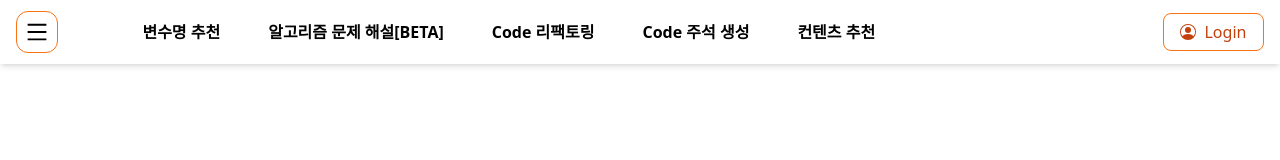
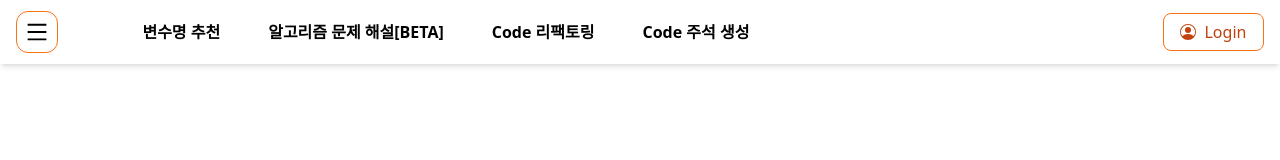
Before and after one commit to Team-Dasom/co-re-websites, a React (Create React App) app: page / in a window 1280 px wide. Shown: the top 160 px of the page. Built offline with nearby package versions, Linux system fonts and the light colour scheme.

Commit message:
✅ [MOD] 라우터 연결 해제

```diff
--- a/src/router.js
+++ b/src/router.js
@@ -4,7 +4,6 @@ import Main from 'pages/MainPage';
 import RecommandVariableName  from 'pages/RecommandVariableNamePage';
 import RefactorCode from 'pages/RefactorCodePage';
 import AddComment from 'pages/AddCommentPage';
-import RecommandContent from 'pages/RecommandContentPage';
 import KakaoRedirect from 'components/Login/KakaoRedirect';
 import { createBrowserRouter } from 'react-router-dom';
 import Header from 'components/Header/Header';
@@ -52,20 +51,12 @@ const routerData = [
   },
   {
     id: 5,
-    path: '/recommand-content',
-    element: <RecommandContent />,
-    label: '컨텐츠 추천',
-    withAuth: false,
-    isMenu: true,
-  },
-  {
-    id: 6,
     path: '/kakao/user',
     element: <KakaoRedirect />,
     withAuth: false
   },
   {
-    id: 7,
+    id: 6,
     path: '/mypage',
     element: <MyPage />,
     withAuth: true
```
